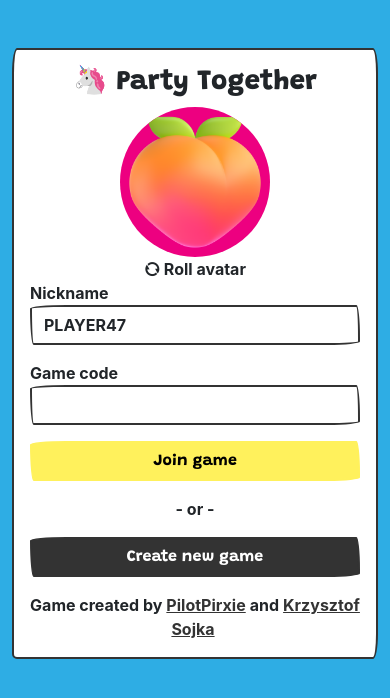
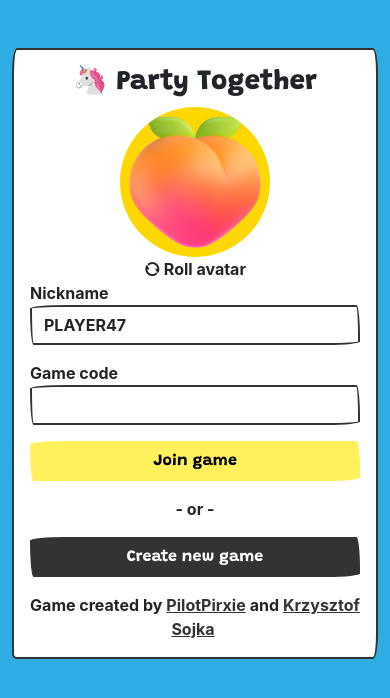
Before and after one commit to pilotpirxie/party-together, a React (Vite) app in the folder client/: page / in a window 390 px wide. Shown: the top 698 px of the page. Built offline with nearby package versions, Linux system fonts and the light colour scheme; a web font is replaced by a local one.

Commit message:
Add canvas drawing

```diff
--- /dev/null
+++ b/client/src/components/Canvas.tsx
@@ -0,0 +1,221 @@
+import React, { useEffect, useRef, useState } from "react";
+import cx from "classnames";
+
+export const Canvas = ({ onSubmit }: { onSubmit: (data: string) => void }) => {
+  const canvasRef = useRef<HTMLCanvasElement>(null);
+  const [isDrawing, setIsDrawing] = useState(false);
+  const [brushColor, setBrushColor] = useState("#000000");
+  const [brushSize, setBrushSize] = useState(4);
+
+  const colors = [
+    "#ff0000",
+    "#e57373",
+    "#4da14d",
+    "#81c784",
+    "#64b5f6",
+    "#a1eafb",
+    "#fff176",
+    "#ff8754",
+    "#fcdcd5",
+    "#ffd1dc",
+    "#e2a3f5",
+    "#151515",
+    "#626c72",
+    "#c2c2c2",
+    "#ffffff",
+  ];
+
+  const brushSizes = [
+    {
+      size: 2,
+      label: "S",
+    },
+    {
+      size: 4,
+      label: "M",
+    },
+    {
+      size: 6,
+      label: "L",
+    },
+  ];
+
+  const startDrawing = (e: React.MouseEvent<HTMLCanvasElement>) => {
+    const { offsetX, offsetY } = getMousePos(e);
+    const canvas = canvasRef.current;
+    if (canvas) {
+      const context = canvas.getContext("2d");
+      if (context) {
+        context.beginPath();
+        context.moveTo(offsetX, offsetY);
+        setIsDrawing(true);
+      }
+    }
+  };
+
+  const draw = (e: React.MouseEvent<HTMLCanvasElement>) => {
+    if (!isDrawing) return;
+    const { offsetX, offsetY } = getMousePos(e);
+    const canvas = canvasRef.current;
+    if (canvas) {
+      const context = canvas.getContext("2d");
+      if (context) {
+        context.strokeStyle = brushColor;
+        context.lineWidth = brushSize;
+        context.arc(offsetX, offsetY, brushSize / 2, 0, Math.PI * 2);
+        context.stroke();
+      }
+    }
+  };
+
+  const stopDrawing = () => {
+    const canvas = canvasRef.current;
+    if (canvas) {
+      const context = canvas.getContext("2d");
+      if (context) {
+        context.closePath();
+        setIsDrawing(false);
+      }
+    }
+  };
+
+  const getMousePos = (e: React.MouseEvent<HTMLCanvasElement>) => {
+    if (!canvasRef.current) return { offsetX: 0, offsetY: 0 };
+    const rect = canvasRef.current.getBoundingClientRect();
+    const scaleX = canvasRef.current.width / rect.width;
+    const scaleY = canvasRef.current.height / rect.height;
+    return {
+      offsetX: (e.clientX - rect.left) * scaleX,
+      offsetY: (e.clientY - rect.top) * scaleY,
+    };
+  };
+
+  useEffect(() => {
+    const canvas = canvasRef.current;
+    if (canvas) {
+      canvas.width = 300;
+      canvas.height = 300;
+      const context = canvas.getContext("2d");
+      if (context) {
+        context.fillStyle = "#e5f5ff";
+        context.fillRect(0, 0, canvas.width, canvas.height);
+      }
+    }
+  }, []);
+
+  const handleSubmit = () => {
+    const canvas = canvasRef.current;
+    if (canvas) {
+      const data = canvas.toDataURL("image/jpeg", 0.5);
+      onSubmit(data);
+    }
+  };
+
+  return (
+    <div>
+      <div className="row">
+        <div className="col-3 d-none d-md-block">
+          <div className="d-flex gap-2 mb-3 flex-wrap justify-content-center">
+            {colors.map((color) => (
+              <div
+                key={color}
+                onClick={() => setBrushColor(color)}
+                className={cx(
+                  "border border-primary rounded-1 cursor-pointer",
+                  {
+                    "border-4": color === brushColor,
+                    "border-2": color !== brushColor,
+                  },
+                )}
+                style={{
+                  width: "36px",
+                  height: "36px",
+                  backgroundColor: color,
+                }}
+              />
+            ))}
+          </div>
+          <div className="d-flex gap-2 mb-3 flex-wrap justify-content-center">
+            {brushSizes.map((size) => (
+              <div
+                className={cx("btn", {
+                  "btn-primary": brushSize === size.size,
+                  "btn-outline-primary": brushSize !== size.size,
+                })}
+                key={size.label}
+                onClick={() => setBrushSize(size.size)}
+              >
+                {size.label}
+              </div>
+            ))}
+          </div>
+          <div>
+            <button
+              onClick={handleSubmit}
+              className="btn btn-warning text-black"
+            >
+              Done!
+            </button>
+          </div>
+        </div>
+        <div className="col-12 col-md-9">
+          <div style={{ width: "100%", maxWidth: "500px" }}>
+            <canvas
+              ref={canvasRef}
+              onMouseDown={startDrawing}
+              onMouseMove={draw}
+              onMouseUp={stopDrawing}
+              onMouseLeave={stopDrawing}
+              style={{ width: "100%", height: "auto", aspectRatio: "1" }}
+            />
+          </div>
+
+          <div className="d-md-none d-block">
+            <div className="d-flex gap-2 mb-3 flex-wrap justify-content-center">
+              {colors.map((color) => (
+                <div
+                  key={color}
+                  onClick={() => setBrushColor(color)}
+                  className={cx(
+                    "border border-primary rounded-1 cursor-pointer",
+                    {
+                      "border-4": color === brushColor,
+                      "border-2": color !== brushColor,
+                    },
+                  )}
+                  style={{
+                    width: "36px",
+                    height: "36px",
+                    backgroundColor: color,
+                  }}
+                />
+              ))}
+            </div>
+            <div className="d-flex gap-2 mb-3 flex-wrap justify-content-center">
+              {brushSizes.map((size) => (
+                <div
+                  className={cx("btn", {
+                    "btn-primary": brushSize === size.size,
+                    "btn-outline-primary": brushSize !== size.size,
+                  })}
+                  key={size.label}
+                  onClick={() => setBrushSize(size.size)}
+                >
+                  {size.label}
+                </div>
+              ))}
+            </div>
+            <div>
+              <button
+                onClick={handleSubmit}
+                className="btn btn-warning text-black"
+              >
+                Done!
+              </button>
+            </div>
+          </div>
+        </div>
+      </div>
+    </div>
+  );
+};
--- a/client/src/components/PlayerAvatar.tsx
+++ b/client/src/components/PlayerAvatar.tsx
@@ -1,12 +1,46 @@
+const colors = [
+  "#8ed3b6",
+  "#e57373",
+  "#61c6ea",
+  "#81c784",
+  "#64b5f6",
+  "#a1eafb",
+  "#fff176",
+  "#ff8754",
+  "#fcdcd5",
+  "#ffd1dc",
+  "#e2a3f5",
+  "#151515",
+  "#626c72",
+  "#ffe591",
+  "#ffffff",
+  "#b6d7a8",
+  "#f9cb9c",
+  "#ea9999",
+  "#a4c2f4",
+  "#d5a6bd",
+  "#f4cccc",
+  "#8e7cc3",
+  "#ff9900",
+  "#ff6f61",
+  "#00b386",
+  "#990000",
+  "#0099cc",
+  "#ffd700",
+  "#7f6000",
+  "#6aa84f",
+];
+
 export const PlayerAvatar = ({
   avatarId,
   size = 150,
-  backgroundColor = "#ed0080",
+  backgroundColor,
 }: {
   avatarId: number;
   size?: number;
   backgroundColor?: string;
 }) => {
+  const defaultBackgroundColor = colors[avatarId % colors.length];
   return (
     <img
       src={"/avatars/" + avatarId + ".png"}
@@ -15,7 +49,7 @@ export const PlayerAvatar = ({
       style={{
         width: size + "px",
         height: size + "px",
-        backgroundColor: backgroundColor,
+        backgroundColor: backgroundColor || defaultBackgroundColor,
       }}
     />
   );
--- a/client/src/containers/Category.tsx
+++ b/client/src/containers/Category.tsx
@@ -32,7 +32,7 @@ export function Category() {
                 className="btn btn-warning text-black"
                 onClick={handleContinue}
               >
-                Show us the first question!
+                Show the first question!
               </button>
             </div>
           </div>
--- a/client/src/containers/QuestionDrawing.tsx
+++ b/client/src/containers/QuestionDrawing.tsx
@@ -1,4 +1,5 @@
 import { Question, User } from "../data/model.ts";
+import { Canvas } from "../components/Canvas.tsx";
 
 export function QuestionDrawing({
   question,
@@ -7,19 +8,29 @@ export function QuestionDrawing({
 }: {
   question: Question;
   userToAskAbout: User;
-  onAnswer: (answerId: string) => void;
+  onAnswer: (answer: string) => void;
 }) {
-  // const [selectedAnswer, setSelectedAnswer] = useState<number | null>(null);
-
-  const handleAnswer = () => {
-    onAnswer("drawing answer");
-  };
-
   return (
-    <div>
-      <h1>{question.content.replace("NICKNAME", userToAskAbout.nickname)}</h1>
-      <br />
-      <button onClick={handleAnswer}>Send answer</button>
+    <div className="bg-info vh-100 overflow-y-auto">
+      <div className="container pt-5">
+        <div className="row">
+          <div className="col-12 col-md-8 offset-md-2">
+            <div className="card card-body">
+              <div className="text-center">
+                <h1>
+                  {question.content.replace(
+                    "NICKNAME",
+                    userToAskAbout.nickname,
+                  )}
+                </h1>
+                <div className="d-flex my-3 justify-content-center">
+                  <Canvas onSubmit={onAnswer} />
+                </div>
+              </div>
+            </div>
+          </div>
+        </div>
+      </div>
     </div>
   );
 }
--- a/client/src/containers/QuestionWhat.tsx
+++ b/client/src/containers/QuestionWhat.tsx
@@ -32,7 +32,7 @@ export function QuestionWhat({
               <div className="d-flex flex-column">
                 {question.answers.map((answer, index) => (
                   <button
-                    className="btn btn-warning text-black my-2"
+                    className="btn btn-warning btn-lg text-black my-2"
                     key={answer.id}
                     onClick={() => handleAnswer(index)}
                   >
--- a/client/src/containers/QuestionWho.tsx
+++ b/client/src/containers/QuestionWho.tsx
@@ -1,4 +1,5 @@
 import { Question, User } from "../data/model.ts";
+import { PlayerAvatar } from "../components/PlayerAvatar.tsx";
 
 export function QuestionWho({
   question,
@@ -30,15 +31,16 @@ export function QuestionWho({
                     userToAskAbout.nickname,
                   )}
                 </h1>
-                <div className="d-flex flex-column">
+                <div className="d-flex flex-row gap-3 justify-content-center flex-wrap cursor-pointer">
                   {users.map((user, index) => (
-                    <button
-                      className="btn btn-warning text-black my-2"
+                    <div
+                      className="border-1 rounded-1 text-black"
                       key={user.id}
                       onClick={() => handleAnswer(index)}
                     >
-                      {user.nickname}
-                    </button>
+                      <PlayerAvatar avatarId={user.avatar} size={110} />
+                      <div>{user.nickname}</div>
+                    </div>
                   ))}
                 </div>
               </div>
```
